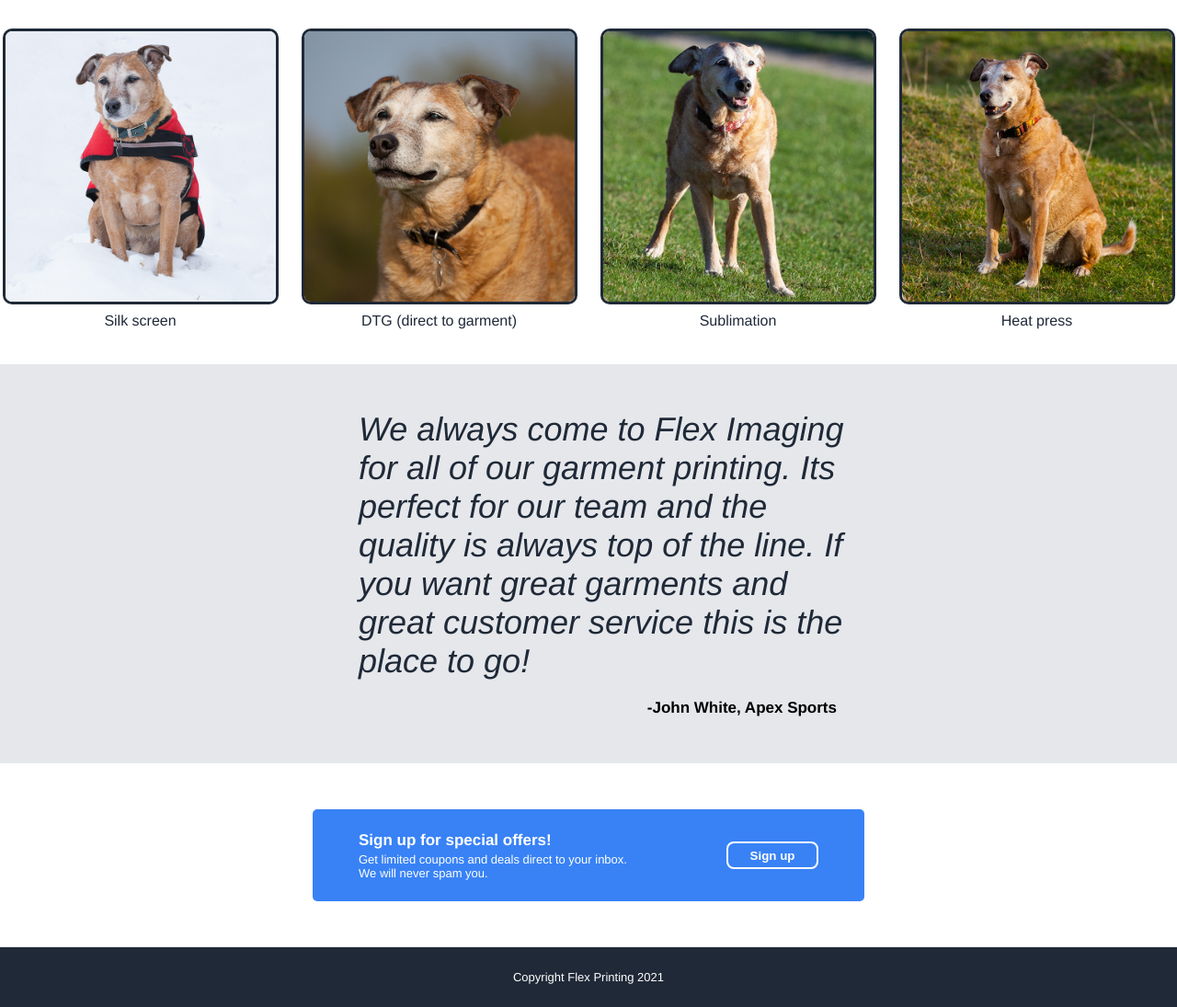
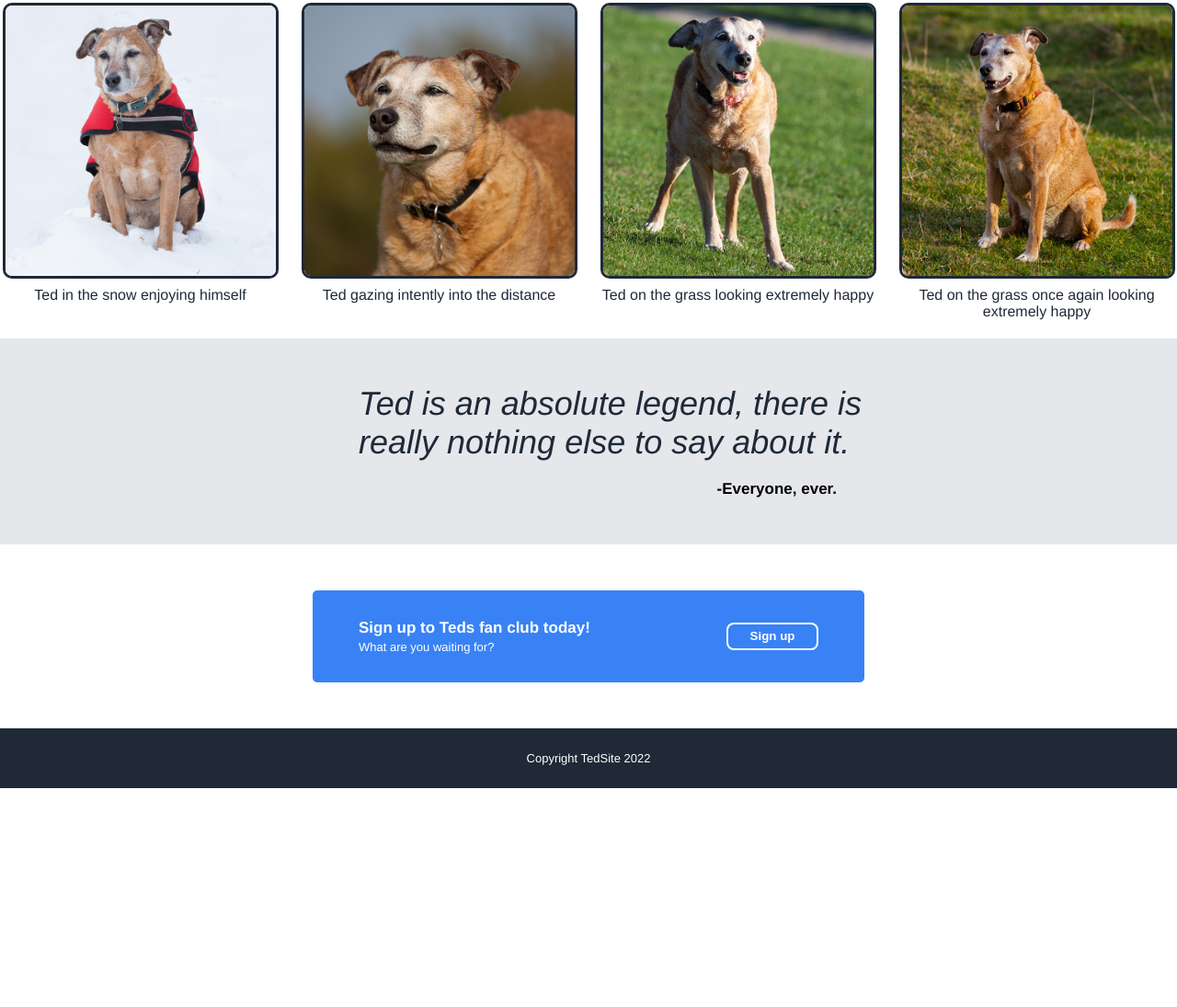
Before and after one commit to ItsWakana/FlexImaging, a plain HTML site: page index.html in a window 1280 px wide. Shown: the part 916-2011 px from the top of the page at 92% size. After the commit the page ends 1773 px from the top, so only its background shows below. Drawn offline with Linux system fonts and the light colour scheme.

Commit message:
make small adjustment to images and layout

```diff
--- a/index.html
+++ b/index.html
@@ -22,42 +22,42 @@
             <div class="get-quote">
                 <div class="heading">Ted the legendary dog</div>
                 <div class="subheading">Enjoy more Ted content by signing up to our Ted fan club!</div>
-                <button class="button1">Let me in</button>
+                <button class="button1">Sign up</button>
             </div>
-            <img class="main-img"src="./images/tedsofa.jpg">
+            <img class="main-img"src="./images/tedfield.jpg">
         </div>
     </div>
     <div class="bottom-container">
-        <div class="heading2">Our lord and saviour himself:</div>
+        <div class="heading2">Gaze upon ted:</div>
         <div class="print-options">
                 <div class="container">
                     <img class="box" src="./images/ted1.jpg">
-                    <div class="text">Silk screen</div>
+                    <div class="text">Ted in the snow enjoying himself</div>
                 </div>
                 <div class="container">
                     <img class="box" src="./images/ted2.jpg">
-                    <div class="text">DTG (direct to garment)</div>
+                    <div class="text">Ted gazing intently into the distance</div>
                 </div>
                 <div class="container">
                     <img class="box" src="./images/ted3.jpg">
-                    <div class="text">Sublimation</div>
+                    <div class="text">Ted on the grass looking extremely happy</div>
                 </div>
                 <div class="container">
                     <img class="box" src="./images/ted4.jpg">
-                    <div class="text">Heat press</div>
+                    <div class="text">Ted on the grass once again looking extremely happy</div>
                 </div>
         </div>
         <div class="container-block">
             <div class="customer-container">
-                <div class="customer-comment">We always come to Flex Imaging for all of our garment printing. Its perfect for our team and the quality is always top of the line. If you want great garments and great customer service this is the place to go!</div>
-                <div class="quote">-John White, Apex Sports</div>
+                <div class="customer-comment">Ted is an absolute legend, there is really nothing else to say about it.</div>
+                <div class="quote">-Everyone, ever.</div>
             </div>
         </div>
     <div class="action-container">
         <div class="action">
             <div class="special-offers">
-                <div class="sign-up-head">Sign up for special offers!</div>
-                <div class="subhead">Get limited coupons and deals direct to your inbox. We will never spam you.</div>
+                <div class="sign-up-head">Sign up to Teds fan club today!</div>
+                <div class="subhead">What are you waiting for?</div>
             </div>
             <button class ="button2">Sign up</button>
         </div>
@@ -65,7 +65,7 @@
     </div>
     <footer>
         <div class="footer-container">
-            <div class="subhead">Copyright Flex Printing 2021</div>
+            <div class="subhead">Copyright TedSite 2022</div>
         </div>
     </footer>
 </body>
--- a/style.css
+++ b/style.css
@@ -55,6 +55,7 @@ header {
 .print-options {
     display: flex;
     justify-content: center;
+    flex-wrap: wrap;
     gap: 25px;
     padding-bottom: 65px;
     text-align: center;
```
Also changed, not shown: images/tedfield.jpg (added).
